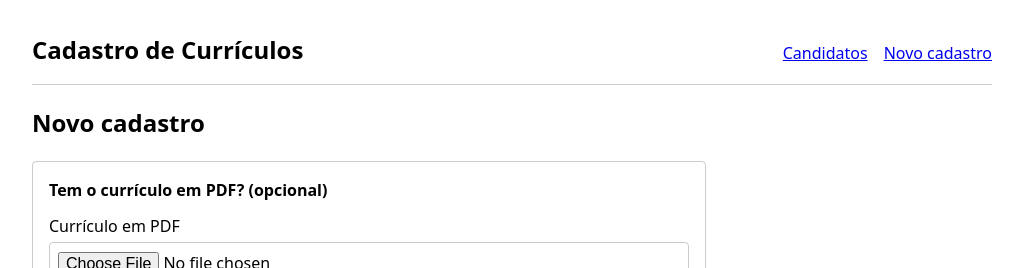
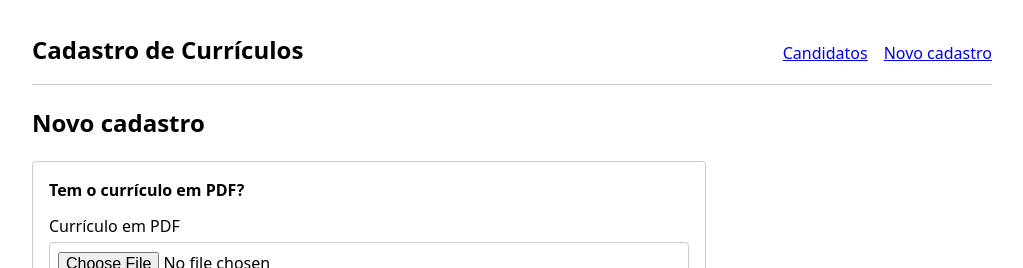
Before and after one commit to rian-salin/Cadastro-de-curr-culos, a React (Vite) app in the folder frontend/: page /candidates/new in a window 1280 px wide. Shown: the top 268 px of the page, without its empty margins (128-1151 px from the left). Built offline with nearby package versions, Linux system fonts and the light colour scheme.

Commit message:
fix: remove "(opcional)" do título da importação do currículo em PDF

```diff
--- a/frontend/src/components/ResumeImport.tsx
+++ b/frontend/src/components/ResumeImport.tsx
@@ -90,7 +90,7 @@ function ResumeImport({ onExtracted }: ResumeImportProps) {
 
   return (
     <section className="resume-import">
-      <h3>Tem o currículo em PDF? (opcional)</h3>
+      <h3>Tem o currículo em PDF?</h3>
       <label htmlFor="resume-file">Currículo em PDF</label>
       <input
         id="resume-file"
```
